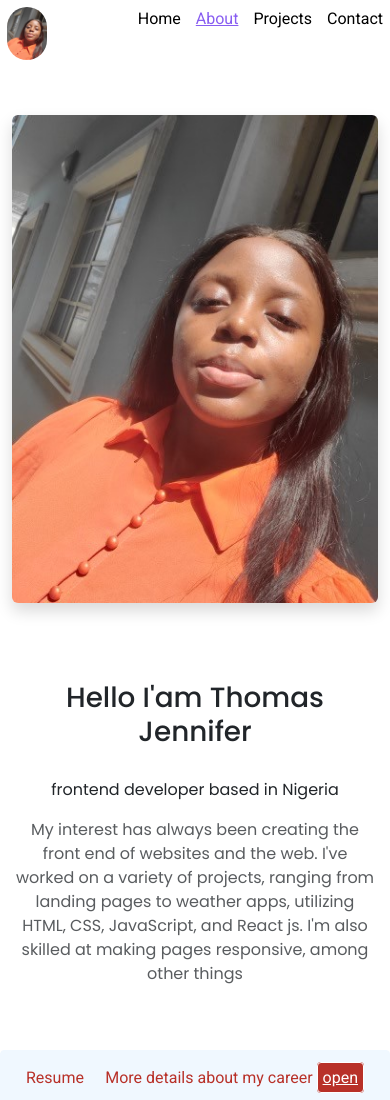
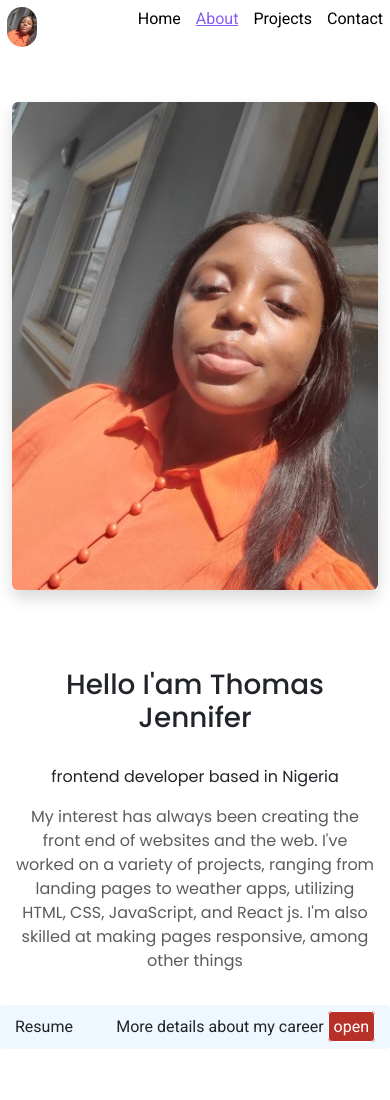
Before and after one commit to ogechi3/developer-resume, a plain HTML site: page about.html in a window 390 px wide. Shown: the top 1100 px of the page. After the commit the page ends 1049 px from the top, so only its background shows below. Drawn offline with nearby package versions, Linux system fonts and the light colour scheme.

Commit message:
updated navbar and footer

```diff
--- a/about.html
+++ b/about.html
@@ -47,11 +47,13 @@
     <nav>
       <div class="nav">
         <p class="d-none d-sm-block">Thomas Jennifer</p>
-        <img
-          src="images/coders.jpg"
-          alt=" nav-photo"
-          class="img-fliud nav-photo d-block d-sm-none"
-        />
+        <a href="/">
+          <img
+            src="images/coders.jpg"
+            alt=" nav-photo"
+            class="img-fliud nav-photo d-block d-sm-none"
+          />
+        </a>
         <ul class="nav-links">
           <li>
             <a href="/" title=" Front-end developer Homepage">Home</a>
@@ -103,7 +105,7 @@
       </div>
     </div>
 
-    <div class="container resume d-flex justify-content-between mt-5">
+    <div class="container contact-me d-flex justify-content-between mt-3">
       <div>Resume</div>
       <div>
         More details about my career
--- a/styles.css
+++ b/styles.css
@@ -19,7 +19,7 @@ p {
   padding: 7px;
 }
 .nav-photo {
-  width: 40px;
+  width: 30px;
   border-radius: 30px;
 }
 
@@ -77,9 +77,10 @@ nav li a:hover {
 h2 {
   text-align: center;
 }
+
 .resume {
   padding: 15px 25px;
-  margin-top: 30px;
+
   border: 1px solid aliceblue;
   background: aliceblue;
   color: #b83129;
@@ -143,5 +144,10 @@ h2 {
   }
   .about-content {
     text-align: center;
+    padding: 15px;
+  }
+  .contact-me {
+    padding: 10px 15px;
+    margin-top: 30px;
   }
 }
```
Also changed, not shown: contact.html (+7 -5 lines), index.html (+7 -5 lines), project.html (+7 -5 lines).
